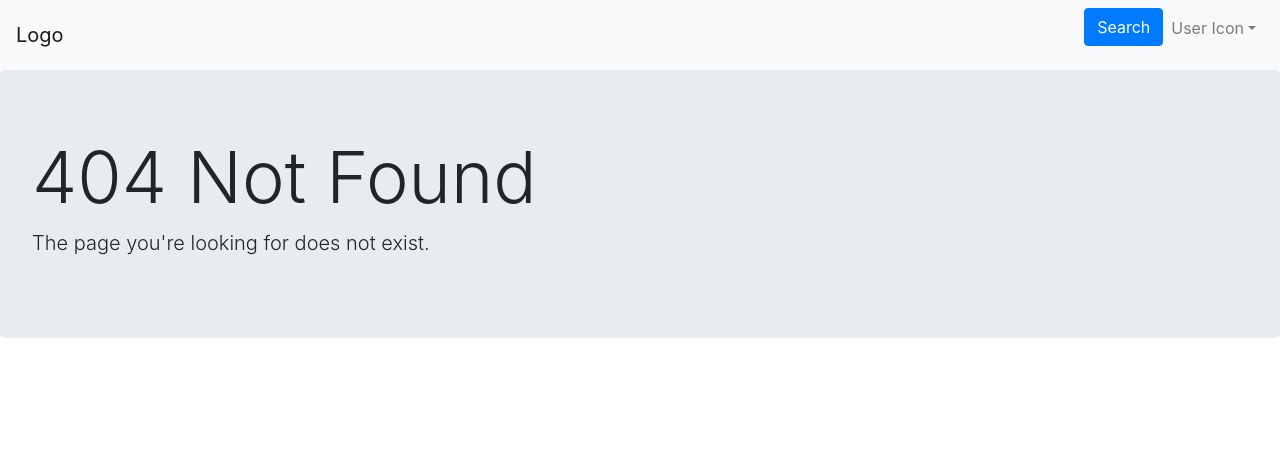
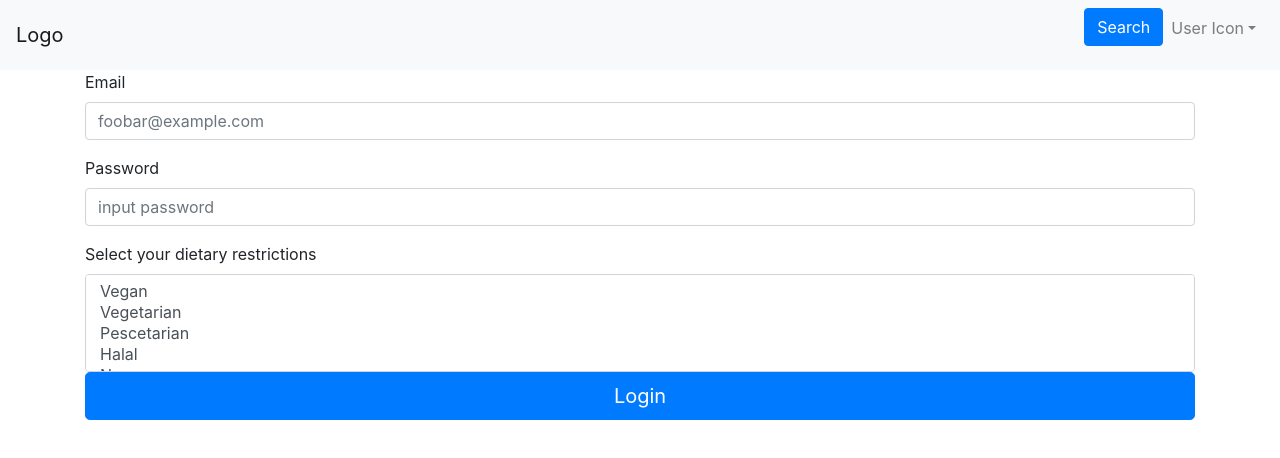
Before and after one commit to micxmusic/unihack18, a React app in the folder frontend/: page /login in a window 1280 px wide. Before the commit this address had no page. Shown: the top 458 px of the page. Built offline with nearby package versions, Linux system fonts and the light colour scheme.

Commit message:
Login page

```diff
--- a/frontend/src/App.js
+++ b/frontend/src/App.js
@@ -2,6 +2,7 @@ import React, { Component } from "react";
 import { Route, Switch, BrowserRouter } from "react-router-dom";
 import PonyNote from "./components/PonyNote";
 import NotFound from "./components/NotFound";
+import Login from "./components/Login";
 import { Provider } from "react-redux";
 import ponyApp from "./reducers";
 import { createStore, applyMiddleware } from "redux";
@@ -18,6 +19,7 @@ class App extends Component {
           <React.Fragment>
             <Topbar />
             <Switch>
+              <Route exact path="/login" component={Login} />
               <Route exact path="/" component={PonyNote} />
               <Route component={NotFound} />
             </Switch>
--- /dev/null
+++ b/frontend/src/components/Login.jsx
@@ -0,0 +1,61 @@
+import React from "react";
+import {
+  Button,
+  Form,
+  FormGroup,
+  Label,
+  Input,
+  FormText,
+  Container,
+} from "reactstrap";
+
+export default class Example extends React.Component {
+  render() {
+    return (
+      <React.Fragment>
+        <Container>
+          <Form>
+            <FormGroup>
+              <Label for="Email">Email</Label>
+              <Input
+                type="email"
+                name="email"
+                id="exampleEmail"
+                placeholder="foobar@example.com"
+              />
+            </FormGroup>
+            <FormGroup>
+              <Label for="Password">Password</Label>
+              <Input
+                type="password"
+                name="password"
+                id="examplePassword"
+                placeholder="input password"
+              />
+            </FormGroup>
+            <FormGroup>
+              <Label for="exampleSelectMulti">
+                Select your dietary restrictions
+              </Label>
+              <Input
+                type="select"
+                name="selectMulti"
+                id="exampleSelectMulti"
+                multiple
+              >
+                <option>Vegan</option>
+                <option>Vegetarian</option>
+                <option>Pescetarian</option>
+                <option>Halal</option>
+                <option>None</option>
+              </Input>{" "}
+              <Button color="primary" size="lg" block>
+                Login
+              </Button>
+            </FormGroup>
+          </Form>
+        </Container>
+      </React.Fragment>
+    );
+  }
+}
--- a/frontend/src/components/PonyNote.jsx
+++ b/frontend/src/components/PonyNote.jsx
@@ -2,7 +2,7 @@ import React, { Component } from "react";
 import { Link } from "react-router-dom";
 import { connect } from "react-redux";
 import { notes } from "../actions";
-import { Jumbotron, Button, Container } from "reactstrap";
+import { Jumbotron, Button, Container, Row, Table } from "reactstrap";
 import Reccomendations from "./Reccomendations";
 import Popadd from "./Popadd";
 
@@ -41,7 +41,8 @@ class PonyNote extends Component {
         </Jumbotron>
         <Container>
           <h3>My Ingredients</h3>
-          <table>
+          <Row className="justify-content-md-center">
+            <Table>
               <tbody>
                 {this.props.notes.map((note, id) => (
                   <tr key={`note_${id}`}>
@@ -65,7 +66,8 @@ class PonyNote extends Component {
                   </tr>
                 ))}
               </tbody>
-          </table>
+            </Table>
+          </Row>
           <Popadd />
           {/* <form onSubmit={this.submitNote}>
             <input
--- a/frontend/src/components/Topbar.jsx
+++ b/frontend/src/components/Topbar.jsx
@@ -44,10 +44,11 @@ export default class Topbar extends React.Component {
                   User Icon
                 </DropdownToggle>
                 <DropdownMenu right>
-                  <DropdownItem>Option 1</DropdownItem>
-                  <DropdownItem>Option 2</DropdownItem>
+                  <DropdownItem>My Recipes</DropdownItem>
+                  <DropdownItem>My Shopping List</DropdownItem>
+                  <DropdownItem>Profile</DropdownItem>
                   <DropdownItem divider />
-                  <DropdownItem>Reset</DropdownItem>
+                  <DropdownItem>Logout</DropdownItem>
                 </DropdownMenu>
               </UncontrolledDropdown>
             </Nav>
```
Also changed, not shown: 1 other file (tests, documents, lock files or other folders). Lines whose indentation alone changed are shown as unchanged.
